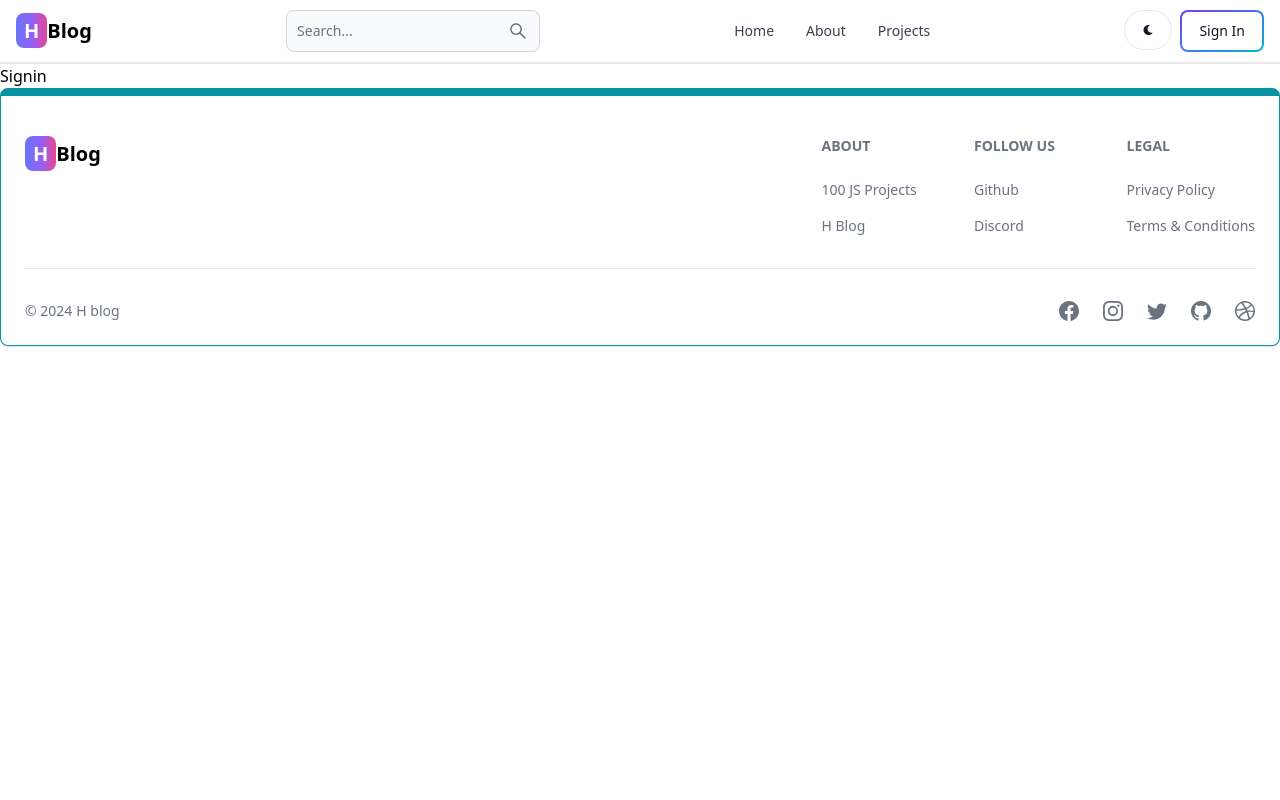
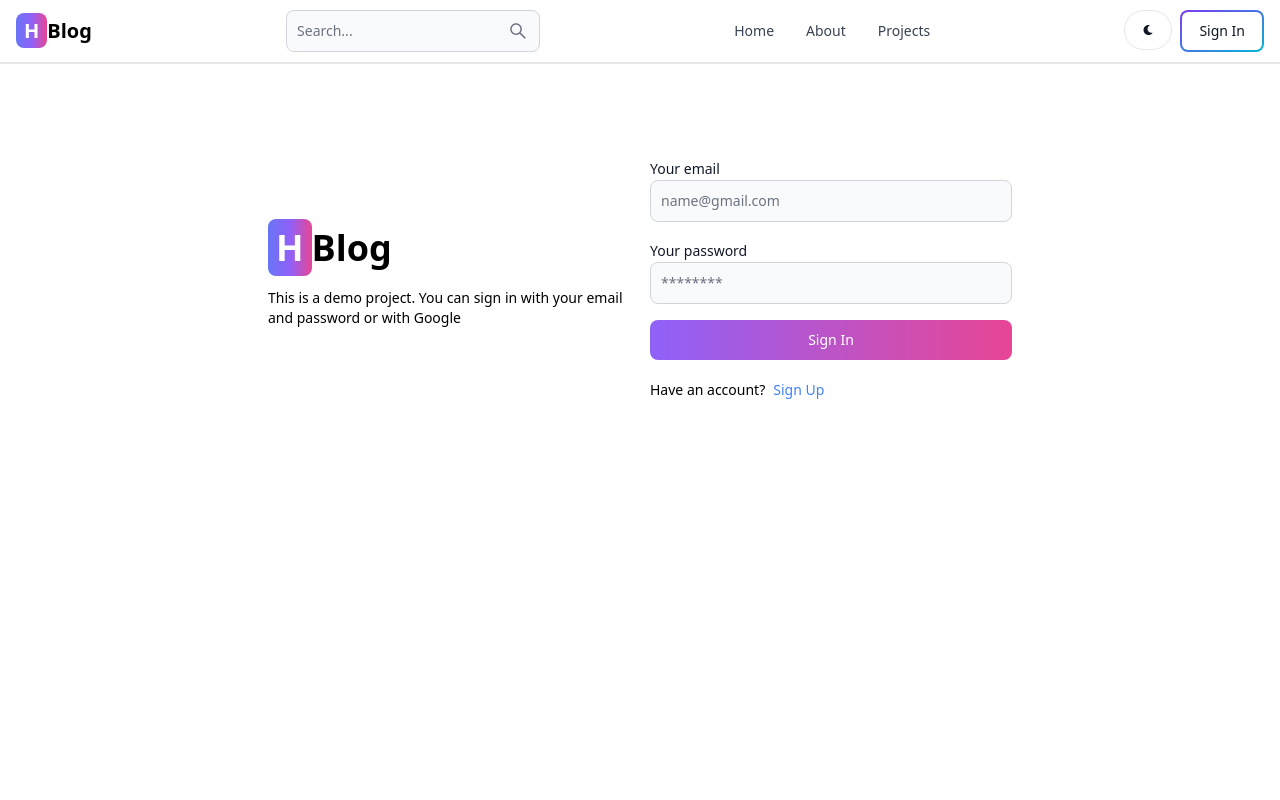
Before and after one commit to HoangHai28/h-blog, a React (Vite) app in the folder client/: page /sign-in in a window 1280 px wide. Shown: the top 800 px of the page. Built offline with nearby package versions, Linux system fonts and the light colour scheme.

Commit message:
complete signin page functionality

```diff
--- a/client/src/pages/SignIn.jsx
+++ b/client/src/pages/SignIn.jsx
@@ -1,7 +1,107 @@
-import React from 'react'
+import { Alert, Button, Label, Spinner, TextInput } from 'flowbite-react'
+import React, { useState } from 'react'
+import { Link, useNavigate } from 'react-router-dom'
 
-export default function Signin() {
+export default function SignIn() {
+  const[formData, setFromData] = useState({});
+  const [errorMessage, setErrorMessage] = useState(null);
+  const [loading, setLoading] = useState(false);
+  const navigate = useNavigate();
+  const handleChange = (e) => {
+    setFromData({...formData, [e.target.id]: e.target.value.trim()});
+  };
+  const handleSubmit = async (e) => {
+    e.preventDefault();
+    if(!formData.email || !formData.password){
+      return setErrorMessage('Please fill out all fields');
+    }
+    try{
+      setLoading(true);
+      setErrorMessage(null);
+      const res = await fetch('/api/auth/Signin', {
+      method: 'POST',
+      headers: {'Content-Type': 'application/json'},
+      body: JSON.stringify(formData),
+      });
+      const data = await res.json();
+      if(data.success === false){
+        return setErrorMessage(data.message);
+      }
+      setLoading(false);
+      if(res.ok){
+        navigate('/');
+      }
+    }catch(error){
+      setErrorMessage(error.message);
+      setLoading(false);
+
+    }
+  }
   return (
-    <div>Signin</div>
+    <div className='min-h-screen mt-20'>
+      <div className='flex p-3 max-w-3xl mx-auto flex-col md:flex-row md:items-center gap-5 '>
+        {/* left */}
+        <div className='flex-1'>
+          <Link
+            to="/"
+            className=' font-bold dark:text-white text-4xl'>
+
+            <span className='px-2 py-1 bg-gradient-to-r from-indigo-500 via-purple-500 to-pink-500 rounded-lg text-white'>H</span>Blog
+          </Link>
+          <p className='text-sm mt-5'>
+            This is a demo project. You can sign in with your email and
+            password
+            or with Google
+          </p>
+        </div>
+        {/* right */}
+
+        <div className='flex-1'>
+          <form className='flex flex-col gap-4' onSubmit={handleSubmit}>
+            <div>
+              <Label value='Your email '/>
+              <TextInput
+                type='email'
+                placeholder='name@gmail.com'
+                id="email"
+                onChange={handleChange}/>
+            </div>
+
+            <div>
+              <Label value='Your password '/>
+              <TextInput
+                type='password'
+                placeholder='********'
+                id="password"
+                onChange={handleChange}/>
+            </div>
+            <Button gradientDuoTone= 'purpleToPink' type='submit' disabled={loading}>
+              {
+                loading ? (
+                  <>
+                  <Spinner size='sm' />
+                  <span className='pl-3'>Loading...</span>
+                  </>
+                ) : ('Sign In')
+              }
+            </Button>
+          </form>
+          <div className='flex gap-2 text-sm mt-5'>
+            <span>Have an account?</span>
+            <Link to ='/sign-up' className='text-blue-500'>
+              Sign Up
+            </Link>
+          </div>
+          {
+            errorMessage && (
+              <Alert className='mt-5' color= 'failure'>
+              {errorMessage}</Alert>
+            )
+          }
+        </div>
+
+
+      </div>
+    </div>
   )
 }
```
